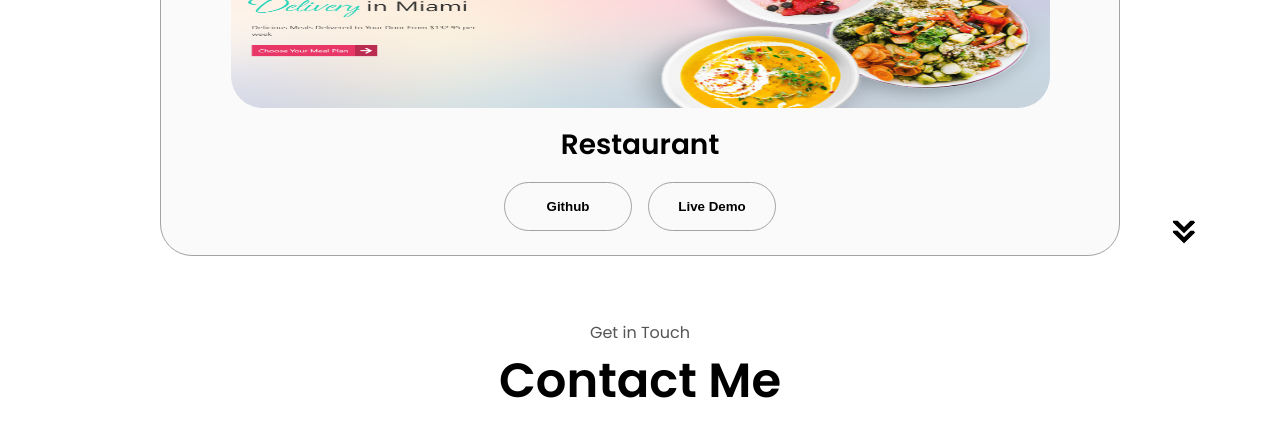
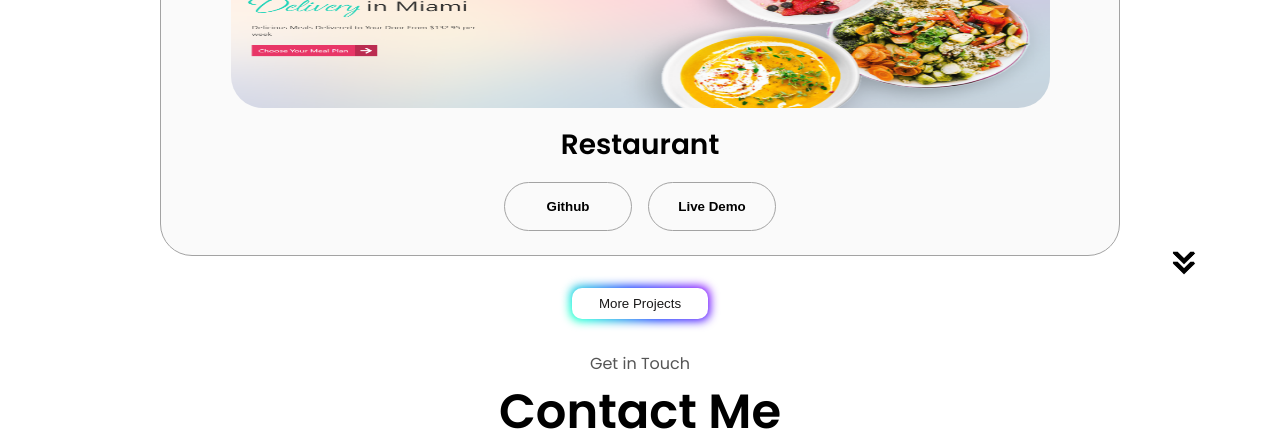
Before and after one commit to stev-developer/New-Portfolio1, a plain HTML site: page index.html in a window 1280 px wide. Shown: the part 3115-3561 px from the top of the page. Drawn offline with Linux system fonts and the light colour scheme.

Commit message:
Projects added

```diff
--- a/index.html
+++ b/index.html
@@ -358,6 +358,10 @@
             </div>
           </div>
         </div>
+
+        <div style="display: flex; align-items: center; justify-content: center;">
+          <button class="button-85"  onclick="location.href='https://all-projects-self.vercel.app/'">More Projects</button>
+        </div>
       </div>
       <img
         src="./assets/arrow.png"
--- a/style.css
+++ b/style.css
@@ -467,3 +467,71 @@ footer {
 footer p {
   text-align: center;
 }
+
+
+.button-85 {
+  padding: 0.6em 2em;
+  border: none;
+  outline: none;
+  color: rgb(25, 24, 24);
+  background: #ffffff;
+  cursor: pointer;
+  position: relative;
+  z-index: 0;
+  border-radius: 10px;
+  user-select: none;
+  -webkit-user-select: none;
+  touch-action: manipulation;
+}
+
+.button-85:before {
+  content: "";
+  background: linear-gradient(
+    45deg,
+    #ff0000,
+    #ff7300,
+    #fffb00,
+    #48ff00,
+    #00ffd5,
+    #002bff,
+    #7a00ff,
+    #ff00c8,
+    #ff0000
+  );
+  position: absolute;
+  top: -2px;
+  left: -2px;
+  background-size: 400%;
+  z-index: -1;
+  filter: blur(5px);
+  -webkit-filter: blur(5px);
+  width: calc(100% + 4px);
+  height: calc(100% + 4px);
+  animation: glowing-button-85 20s linear infinite;
+  transition: opacity 0.3s ease-in-out;
+  border-radius: 10px;
+}
+
+@keyframes glowing-button-85 {
+  0% {
+    background-position: 0 0;
+  }
+  50% {
+    background-position: 400% 0;
+  }
+  100% {
+    background-position: 0 0;
+  }
+}
+
+.button-85:after {
+  z-index: -1;
+  content: "";
+  position: absolute;
+  width: 100%;
+  height: 100%;
+  background: #ffffff;
+  left: 0;
+  top: 0;
+  border-radius: 10px;
+}
```
